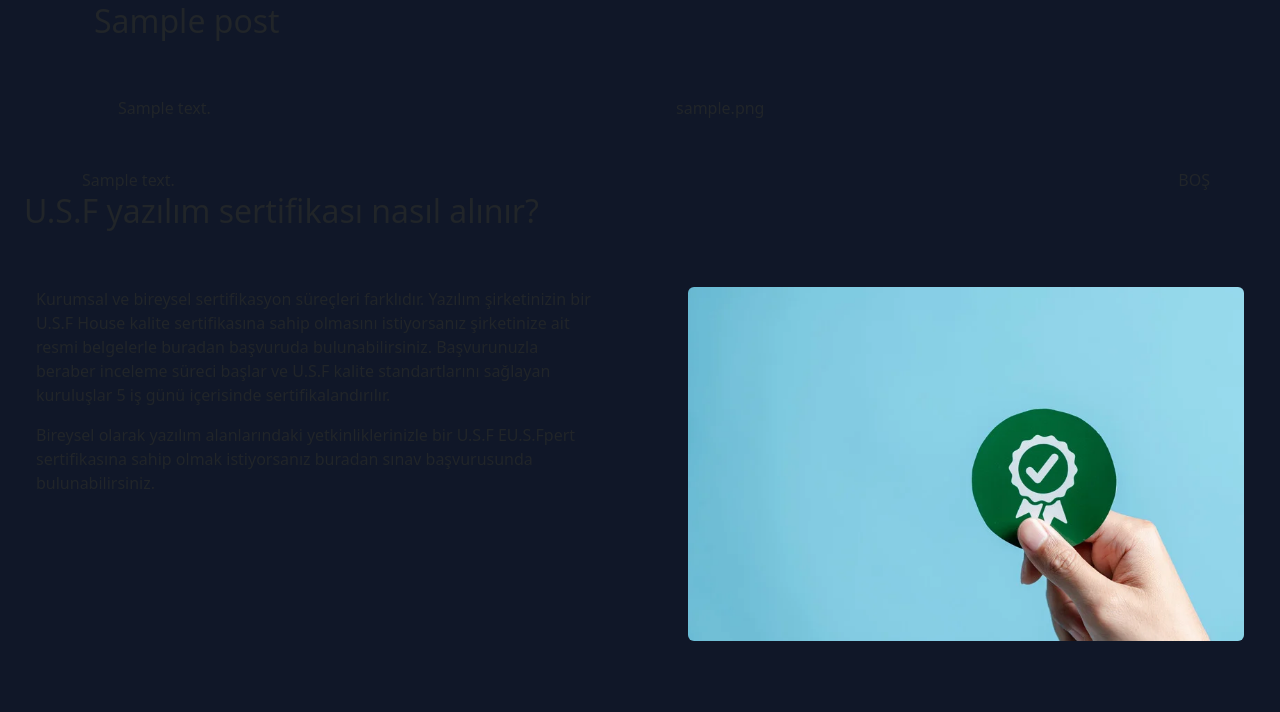
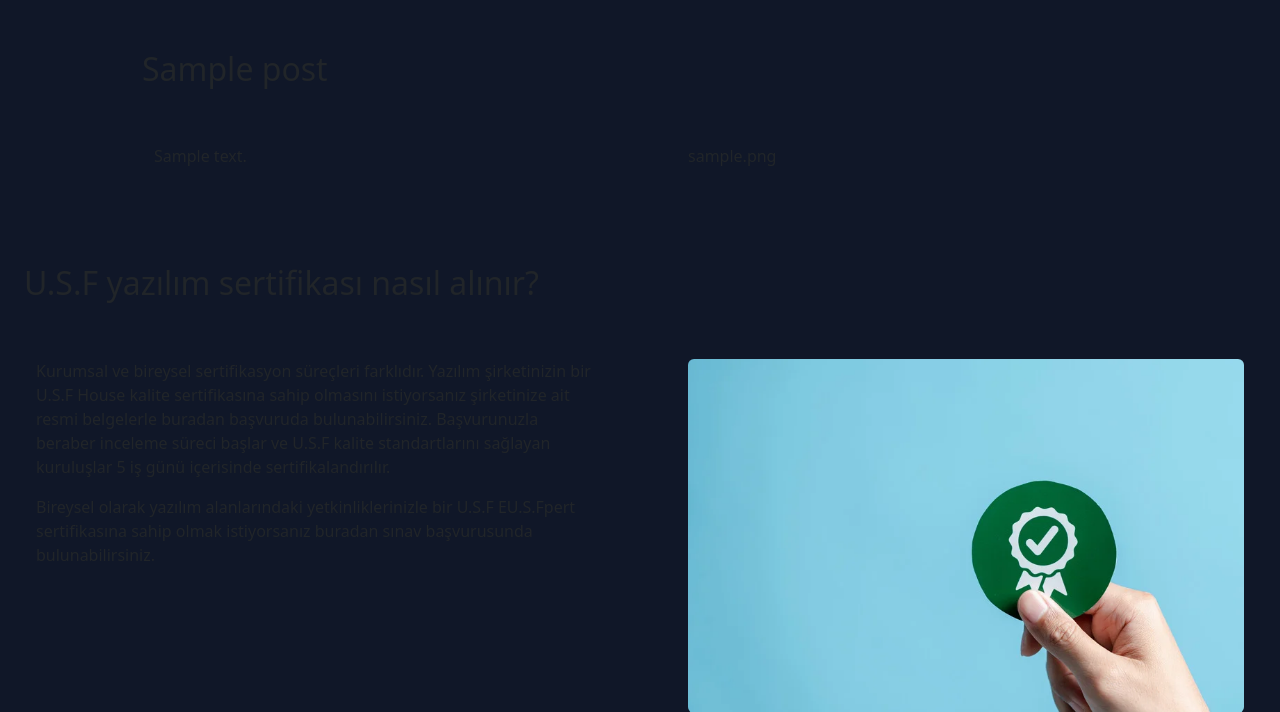
Before and after one commit to gokhanbyk/USF, a Django app: page / in a window 1280 px wide. Shown: the part 64-776 px from the top of the page. Run offline with Django 4.2, Linux system fonts and the light colour scheme; data comes from the database, SQL or seed files in the repository; both versions use the stored data as it was after the commit; tables that the repository leaves empty hold one stand-in row (values such as "Sample post"); some libraries are stand-ins or nearby versions.

Commit message:
bir şeyler

```diff
--- a/pages/templates/index.html
+++ b/pages/templates/index.html
@@ -8,11 +8,8 @@
     {% block content %}
     <main>
         {% for post in posts %}
-        <div class="container">
-          <div class="row">
+        <div class="container p-md-5">
               {% include "partials/_information.html" %}
-              BOŞ
-          </div>
         </div>
         {% endfor %}
       </main>
--- a/pages/views.py
+++ b/pages/views.py
@@ -15,10 +15,12 @@
 def category(request, category_slug):
 
   categories = Category.objects.all()
+  categori = Category.objects.get(slug = category_slug)
 
   posts = CategoryPost.objects.filter(category__slug = category_slug)
 
   return render(request, 'category.html', {
     'posts': posts,
-    'categories': categories
+    'categories': categories,
+    'categori': categori
   })
--- a/templates/core/layout.html
+++ b/templates/core/layout.html
@@ -7,9 +7,8 @@
   <meta name="viewport" content="width=device-width, initial-scale=1.0">
   <link href="https://cdn.jsdelivr.net/npm/bootstrap@5.3.2/dist/css/bootstrap.min.css" rel="stylesheet" integrity="sha384-T3c6CoIi6uLrA9TneNEoa7RxnatzjcDSCmG1MXxSR1GAsXEV/Dwwykc2MPK8M2HN" crossorigin="anonymous">
   <link rel="stylesheet" href="{% static "style/style.css" %}">
-  {% block title %}
-    <title>ekmek</title>
-  {% endblock title %}
+  <link rel="shortcut icon" href="{% static "images/USF_Logo.png" %}" type="image/x-icon">
+  <title>{% block title %}{% endblock title %}</title>
 </head>
 <body>
 
--- a/templates/partials/_information.html
+++ b/templates/partials/_information.html
@@ -1,22 +1,12 @@
-
 
 <h2 class="px-4">{{post.title}}</h2>
 <div class="row">
-  <div class="col-md-6 p-5">
+  <div class="col-md-6 p-md-5">
     {{post.content|safe}}
   </div>
 
-  <div class="col-md-6 p-5">
+  <div class="col-md-6 p-md-5">
     {{post.image|safe}}
   </div>
 
 </div>
-
-
-<div class="col-6">
-    {{ post.content|safe }}
-</div>
-
-<div class="col">
-    {{ post.images|safe }}
-</div>
```
Also changed, not shown: pages/templates/category.html (+13 -1 lines), db.sqlite3.
